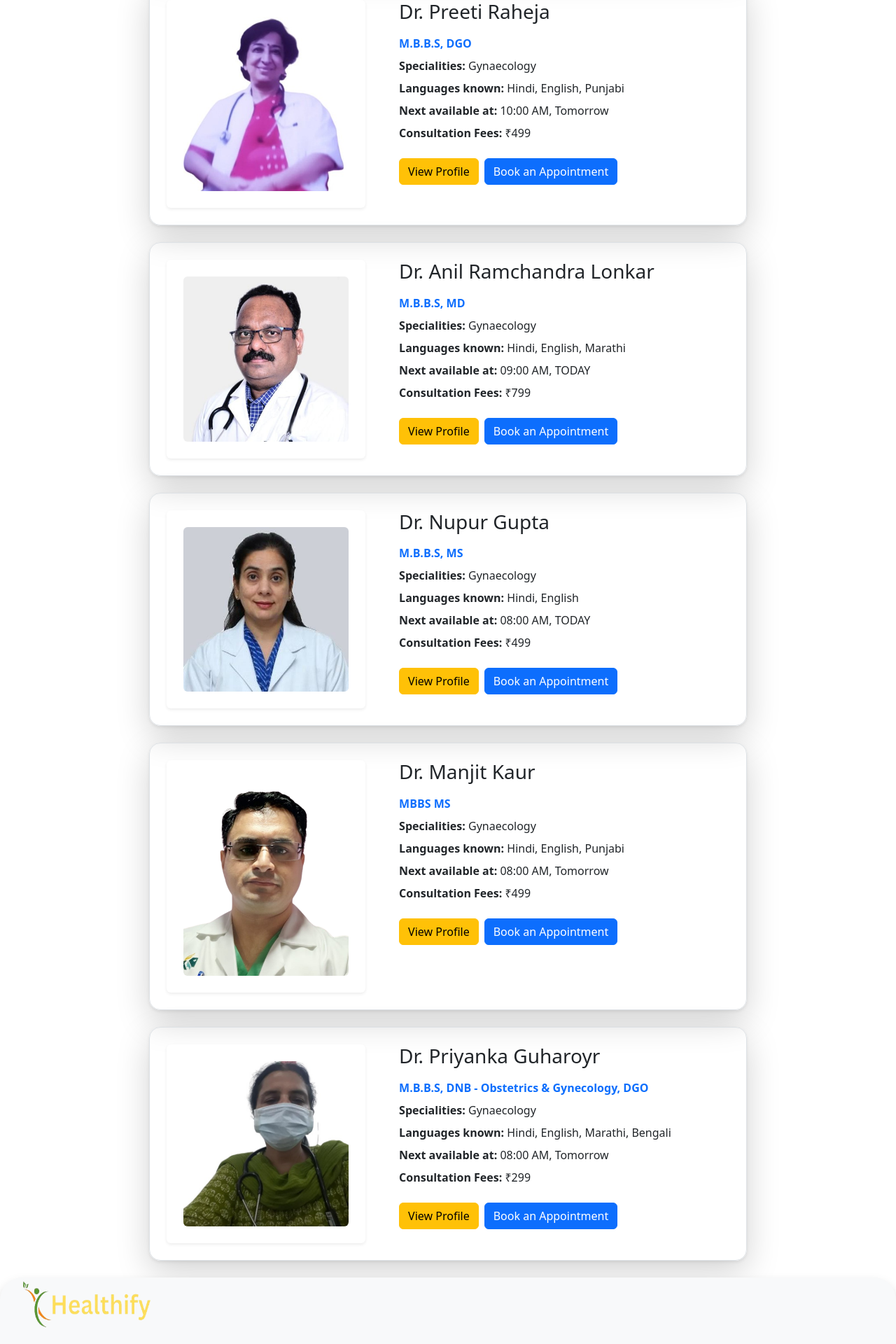
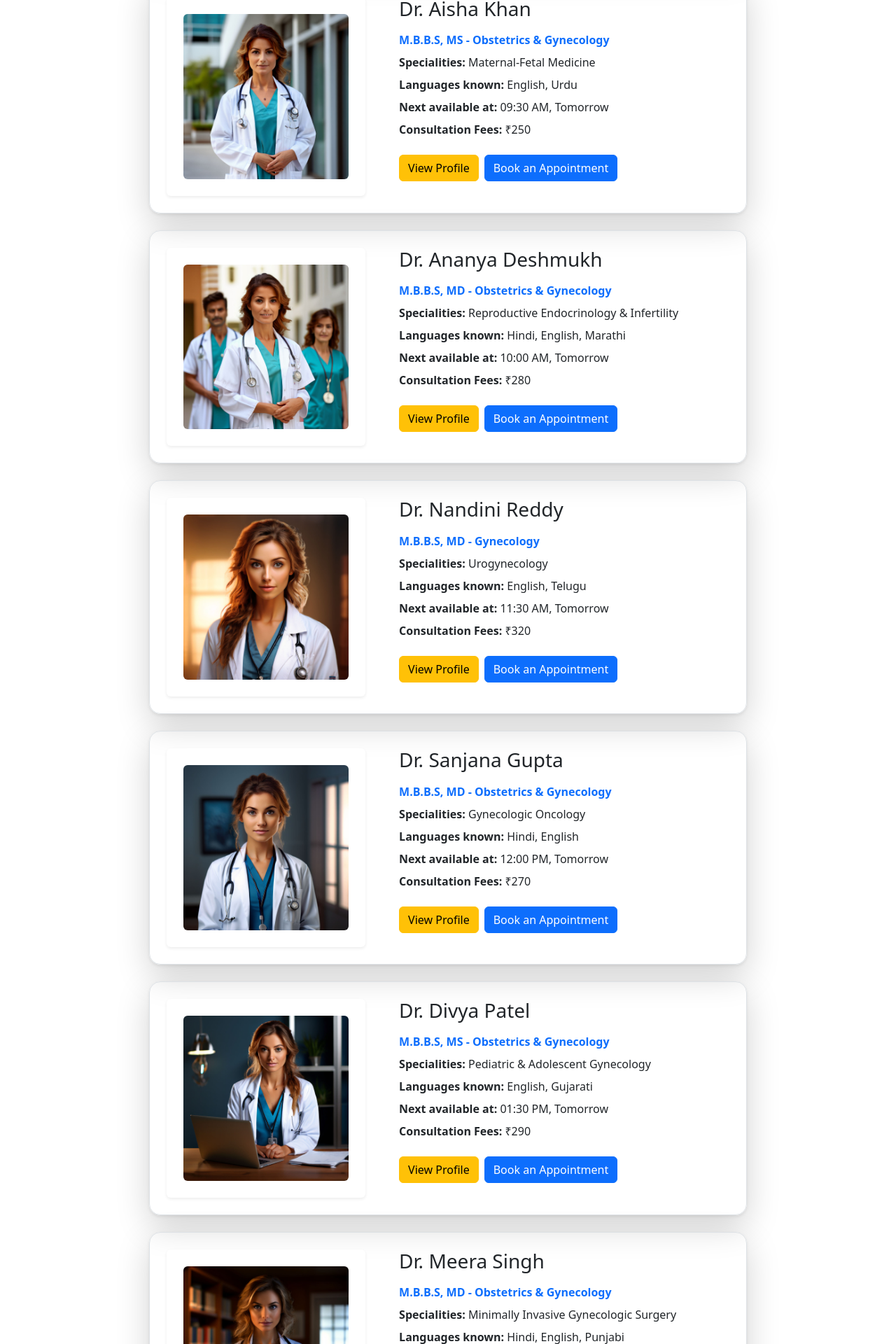
Before and after one commit to yatendra2832/Healthify-MERN, a React (Vite) app in the folder client/: page /doctorconsultation in a window 1280 px wide. Shown: the part 606-2526 px from the top of the page at 70% size. Built offline with nearby package versions, Linux system fonts and the light colour scheme.

Commit message:
Added new doctors data

```diff
--- a/client/src/pages/DoctorConsultation.jsx
+++ b/client/src/pages/DoctorConsultation.jsx
@@ -3,82 +3,211 @@ import DoctorConsultationCard from "../components/Card/DoctorConsultationCard";
 const DoctorConsultation = () => {
   const doctorsData = [
     {
-      imgSrc: "/images/doctorconsultationimg/img1.jpg",
+      imgSrc: "/images/Doctorspage/femaledoctor1.jpeg",
       altText: "Doctor 1",
-      experience: "23 Years of Experience",
-      name: "Dr. Manjit Kaur",
-      qualifications: "MBBS MS",
-      specialities: "Gynaecology",
-      languages: "Hindi, English, Punjabi",
+      experience: "21 Years of Experience",
+      name: "Dr. Priya Sharma",
+      qualifications: "M.B.B.S, MD - Obstetrics & Gynecology",
+      specialities: "Obstetrics & Gynecology",
+      languages: "Hindi, English, Marathi",
       nextAvailability: "08:00 AM, Tomorrow",
-      consultationFees: 499,
+      consultationFees: 299,
+      officeLocation: "123 ABC Street, Mumbai, Maharashtra",
     },
     {
-      imgSrc: "/images/doctorconsultationimg/img2.jpg",
+      imgSrc: "/images/Doctorspage/femaledoctor2.jpeg",
       altText: "Doctor 2",
-      experience: "30 Years of Experience",
-      name: "Dr. Preeti Raheja",
-      qualifications: "M.B.B.S, DGO",
-      specialities: "Gynaecology",
-      languages: "Hindi, English, Punjabi",
-      nextAvailability: "10:00 AM, Tomorrow",
-      consultationFees: 499,
+      experience: "18 Years of Experience",
+      name: "Dr. Aisha Khan",
+      qualifications: "M.B.B.S, MS - Obstetrics & Gynecology",
+      specialities: "Maternal-Fetal Medicine",
+      languages: "English, Urdu",
+      nextAvailability: "09:30 AM, Tomorrow",
+      consultationFees: 250,
+      officeLocation: "456 XYZ Street, Delhi, Delhi",
     },
     {
-      imgSrc: "/images/doctorconsultationimg/img3.jpg",
+      imgSrc: "/images/Doctorspage/femaledoctor3.jpeg",
       altText: "Doctor 3",
-      experience: "28 Years of Experience",
-      name: "Dr. Anil Ramchandra Lonkar",
-      qualifications: "M.B.B.S, MD",
-      specialities: "Gynaecology",
+      experience: "15 Years of Experience",
+      name: "Dr. Ananya Deshmukh",
+      qualifications: "M.B.B.S, MD - Obstetrics & Gynecology",
+      specialities: "Reproductive Endocrinology & Infertility",
       languages: "Hindi, English, Marathi",
-      nextAvailability: "09:00 AM, TODAY",
-      consultationFees: 799,
+      nextAvailability: "10:00 AM, Tomorrow",
+      consultationFees: 280,
+      officeLocation: "789 PQR Street, Bangalore, Karnataka",
     },
     {
-      imgSrc: "/images/doctorconsultationimg/img4.jpg",
+      imgSrc: "/images/Doctorspage/femaledoctor4.jpeg",
       altText: "Doctor 4",
-      experience: "23 Years of Experience",
-      name: "Dr. Nupur Gupta",
-      qualifications: "M.B.B.S, MS",
-      specialities: "Gynaecology",
-      languages: "Hindi, English",
-      nextAvailability: "08:00 AM, TODAY",
-      consultationFees: 499,
+      experience: "20 Years of Experience",
+      name: "Dr. Nandini Reddy",
+      qualifications: "M.B.B.S, MD - Gynecology",
+      specialities: "Urogynecology",
+      languages: "English, Telugu",
+      nextAvailability: "11:30 AM, Tomorrow",
+      consultationFees: 320,
+      officeLocation: "101 RST Street, Hyderabad, Telangana",
     },
     {
-      imgSrc: "/images/doctorconsultationimg/img5.jpg",
+      imgSrc: "/images/Doctorspage/femaledoctor5.jpeg",
       altText: "Doctor 5",
-      experience: "23 Years of Experience",
-      name: "Dr. Manjit Kaur",
-      qualifications: "MBBS MS",
-      specialities: "Gynaecology",
-      languages: "Hindi, English, Punjabi",
-      nextAvailability: "08:00 AM, Tomorrow",
-      consultationFees: 499,
+      experience: "17 Years of Experience",
+      name: "Dr. Sanjana Gupta",
+      qualifications: "M.B.B.S, MD - Obstetrics & Gynecology",
+      specialities: "Gynecologic Oncology",
+      languages: "Hindi, English",
+      nextAvailability: "12:00 PM, Tomorrow",
+      consultationFees: 270,
+      officeLocation: "111 UVW Street, Chennai, Tamil Nadu",
     },
     {
-      imgSrc: "/images/doctorconsultationimg/img6.jpg",
+      imgSrc: "/images/Doctorspage/femaledoctor6.jpeg",
       altText: "Doctor 6",
-      experience: "21 Years of Experience",
-      name: "Dr. Priyanka Guharoyr",
-      qualifications: "M.B.B.S, DNB - Obstetrics & Gynecology, DGO",
-      specialities: "Gynaecology",
-      languages: "Hindi, English, Marathi, Bengali",
-      nextAvailability: "08:00 AM, Tomorrow",
-      consultationFees: 299,
+      experience: "16 Years of Experience",
+      name: "Dr. Divya Patel",
+      qualifications: "M.B.B.S, MS - Obstetrics & Gynecology",
+      specialities: "Pediatric & Adolescent Gynecology",
+      languages: "English, Gujarati",
+      nextAvailability: "01:30 PM, Tomorrow",
+      consultationFees: 290,
+      officeLocation: "121 XYZ Street, Kolkata, West Bengal",
+    },
+    {
+      imgSrc: "/images/Doctorspage/femaledoctor7.jpeg",
+      altText: "Doctor 7",
+      experience: "19 Years of Experience",
+      name: "Dr. Meera Singh",
+      qualifications: "M.B.B.S, MD - Obstetrics & Gynecology",
+      specialities: "Minimally Invasive Gynecologic Surgery",
+      languages: "Hindi, English, Punjabi",
+      nextAvailability: "02:00 PM, Tomorrow",
+      consultationFees: 310,
+      officeLocation: "131 ABC Street, Pune, Maharashtra",
+    },
+    {
+      imgSrc: "/images/Doctorspage/femaledoctor8.jpeg",
+      altText: "Doctor 8",
+      experience: "14 Years of Experience",
+      name: "Dr. Renuka Sharma",
+      qualifications: "M.B.B.S, DGO",
+      specialities: "Obstetrics",
+      languages: "Hindi, English, Marathi",
+      nextAvailability: "03:30 PM, Tomorrow",
+      consultationFees: 260,
+      officeLocation: "141 UVW Street, Ahmedabad, Gujarat",
+    },
+    {
+      imgSrc: "/images/Doctorspage/femaledoctor9.jpeg",
+      altText: "Doctor 9",
+      experience: "22 Years of Experience",
+      name: "Dr. Shruti Trivedi",
+      qualifications: "M.B.B.S, MD - Obstetrics & Gynecology",
+      specialities: "Gynecologic Pathology",
+      languages: "Hindi, English, Gujarati",
+      nextAvailability: "04:00 PM, Tomorrow",
+      consultationFees: 330,
+      officeLocation: "151 XYZ Street, Jaipur, Rajasthan",
+    },
+
+    // Male Doctors
+    {
+      imgSrc: "/images/Doctorspage/maledoctor1.jpeg",
+      altText: "Doctor 1",
+      experience: "20 Years of Experience",
+      name: "Dr. Rajesh Kumar",
+      qualifications: "M.B.B.S, MD - Orthopedics",
+      specialities: "Orthopedics",
+      languages: "Hindi, English",
+      nextAvailability: "10:00 AM, Tomorrow",
+      consultationFees: 350,
+      officeLocation: "123 ABC Street, Mumbai, Maharashtra",
+    },
+    {
+      imgSrc: "/images/Doctorspage/maledoctor2.jpeg",
+      altText: "Doctor 2",
+      experience: "15 Years of Experience",
+      name: "Dr. Amit Singh",
+      qualifications: "M.B.B.S, MS - General Surgery",
+      specialities: "General Surgery",
+      languages: "Hindi, English, Punjabi",
+      nextAvailability: "11:00 AM, Tomorrow",
+      consultationFees: 300,
+      officeLocation: "456 XYZ Street, Delhi, Delhi",
+    },
+    {
+      imgSrc: "/images/Doctorspage/maledoctor3.jpeg",
+      altText: "Doctor 3",
+      experience: "18 Years of Experience",
+      name: "Dr. Sameer Joshi",
+      qualifications: "M.B.B.S, MD - Urology",
+      specialities: "Urology",
+      languages: "Hindi, English, Marathi",
+      nextAvailability: "12:00 PM, Tomorrow",
+      consultationFees: 320,
+      officeLocation: "789 PQR Street, Bangalore, Karnataka",
+    },
+    {
+      imgSrc: "/images/Doctorspage/maledoctor4.jpeg",
+      altText: "Doctor 4",
+      experience: "17 Years of Experience",
+      name: "Dr. Karthik Reddy",
+      qualifications: "M.B.B.S, MS - Ophthalmology",
+      specialities: "Ophthalmology",
+      languages: "English, Telugu",
+      nextAvailability: "01:30 PM, Tomorrow",
+      consultationFees: 280,
+      officeLocation: "101 RST Street, Hyderabad, Telangana",
+    },
+    {
+      imgSrc: "/images/Doctorspage/maledoctor5.jpeg",
+      altText: "Doctor 5",
+      experience: "16 Years of Experience",
+      name: "Dr. Anand Gupta",
+      qualifications: "M.B.B.S, MD - Psychiatry",
+      specialities: "Psychiatry",
+      languages: "Hindi, English",
+      nextAvailability: "02:00 PM, Tomorrow",
+      consultationFees: 290,
+      officeLocation: "111 UVW Street, Chennai, Tamil Nadu",
+    },
+    {
+      imgSrc: "/images/Doctorspage/maledoctor6.jpeg",
+      altText: "Doctor 6",
+      experience: "19 Years of Experience",
+      name: "Dr. Rohan Patel",
+      qualifications: "M.B.B.S, MD - Cardiology",
+      specialities: "Cardiology",
+      languages: "English, Gujarati",
+      nextAvailability: "03:30 PM, Tomorrow",
+      consultationFees: 310,
+      officeLocation: "121 XYZ Street, Kolkata, West Bengal",
+    },
+    {
+      imgSrc: "/images/Doctorspage/maledoctor1.jpeg",
+      altText: "Doctor 7",
+      experience: "14 Years of Experience",
+      name: "Dr. Vikram Sharma",
+      qualifications: "M.B.B.S, MD - Dermatology",
+      specialities: "Dermatology",
+      languages: "Hindi, English, Punjabi",
+      nextAvailability: "04:00 PM, Tomorrow",
+      consultationFees: 260,
+      officeLocation: "131 ABC Street, Pune, Maharashtra",
     },
   ];
   return (
     <>
-    <h1 className="text-center text-primary fw-bold my-4">Doctor Consultation</h1>
-     <div>
-      {doctorsData.map((doctor, index) => (
-        <DoctorConsultationCard key={index} {...doctor}  />
-      ))}
-    </div>
+      <h1 className="text-center text-primary fw-bold my-4">
+        Doctor Consultation
+      </h1>
+      <div>
+        {doctorsData.map((doctor, index) => (
+          <DoctorConsultationCard key={index} {...doctor} />
+        ))}
+      </div>
     </>
-
   );
 };
 
```
